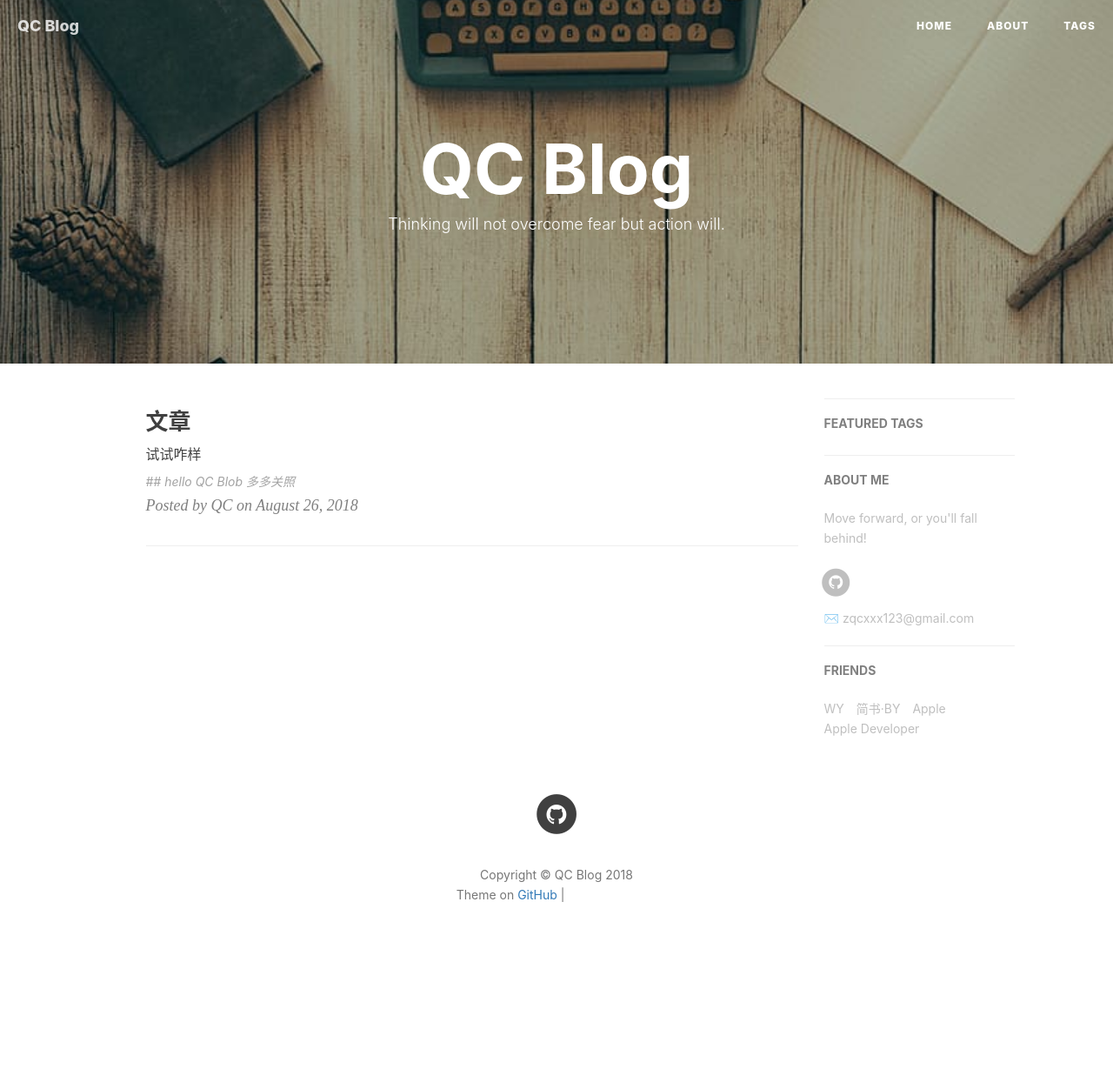
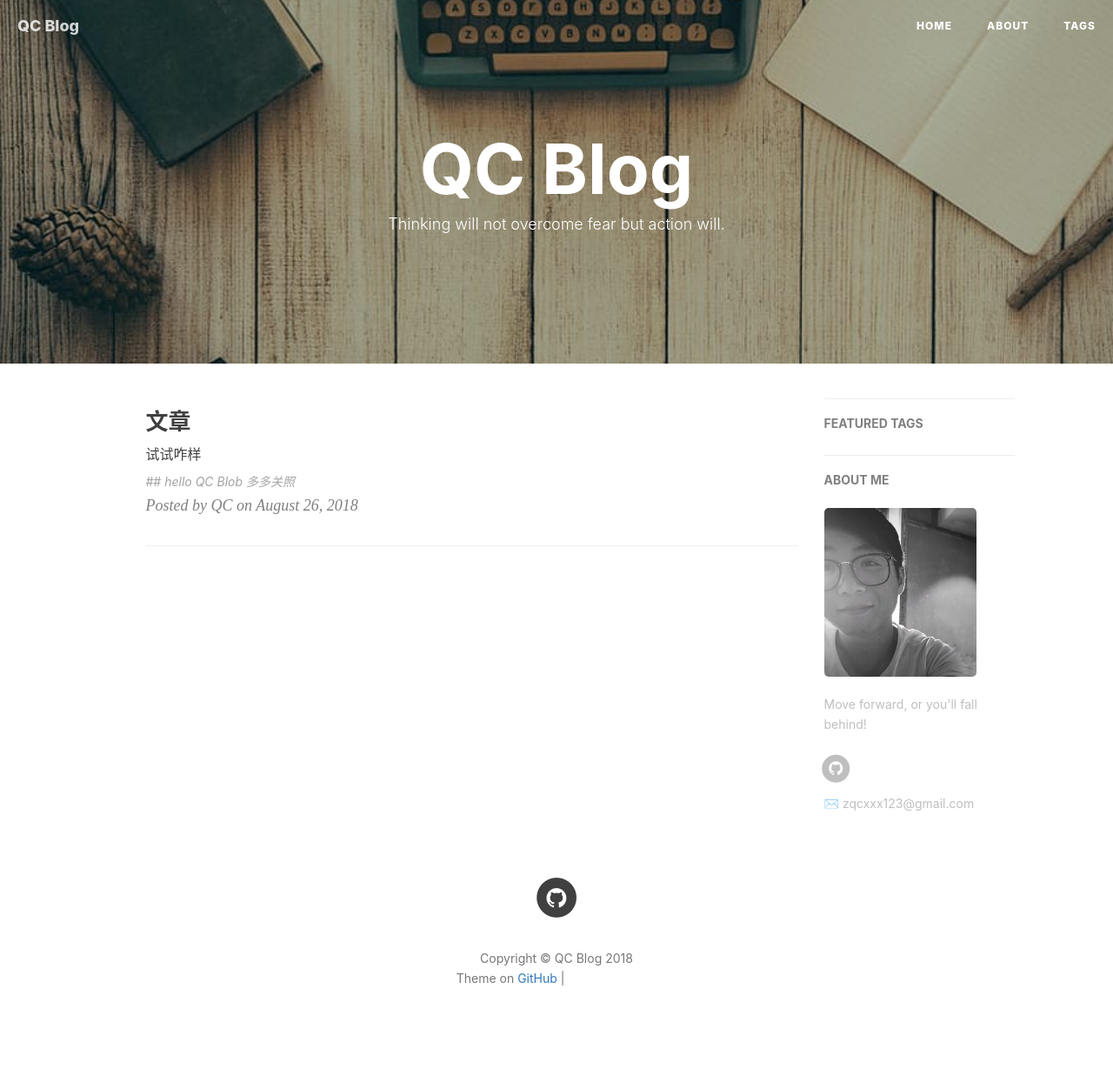
Before and after one commit to zqcxxx/zqcxxx.github.io, a Jekyll site: the page built from index.html, in a window 1280 px wide. Shown: the whole page at 87% size. Built offline with Jekyll 4.4.1, drawn with Linux system fonts in a browser that asks for light colours; nearby versions of some CDN libraries; the list of posts is cut into pages by our own code; comment, search, counter and statistics services are not loaded; before the commit the page ends 1133 px from its top, so only the background shows below that; grey boxes are pictures that could not be loaded.

Commit message:
fix _config.yml

```diff
--- a/_config.yml
+++ b/_config.yml
@@ -12,7 +12,7 @@ github_repo: "https://github.com/zqcxxx/zqcxxx.github.io.git" # you code reposit
 # Sidebar settings
 sidebar: true                           # whether or not using Sidebar.
 sidebar-about-description: "Move forward, or you'll fall behind!"
-# sidebar-avatar: /img/about-BY-gentle.jpg      # use absolute URL, seeing it's used in both `/` and `/about/`
+sidebar-avatar: /img/about-BY-gentle.jpg      # use absolute URL, seeing it's used in both `/` and `/about/`
 
 
 
@@ -97,18 +97,12 @@ service-worker: true
 
 
 # Friends
-friends: [
-    {
-        title: "WY",
-        href: "http://zhengwuyang.com"
-    },{
-        title: "简书·BY",
-        href: "http://www.jianshu.com/u/e71990ada2fd"
-    },{
-        title: "Apple",
-        href: "https://apple.com"
-    },{
-        title: "Apple Developer",
-        href: "https://developer.apple.com/"
-    }
-]
+# friends: [
+#     {
+#         title: "WY",
+#         href: "http://zhengwuyang.com"
+#     },{
+#         title: "简书·BY",
+#         href: "http://www.jianshu.com/u/e71990ada2fd"
+#     }
+# ]
```
